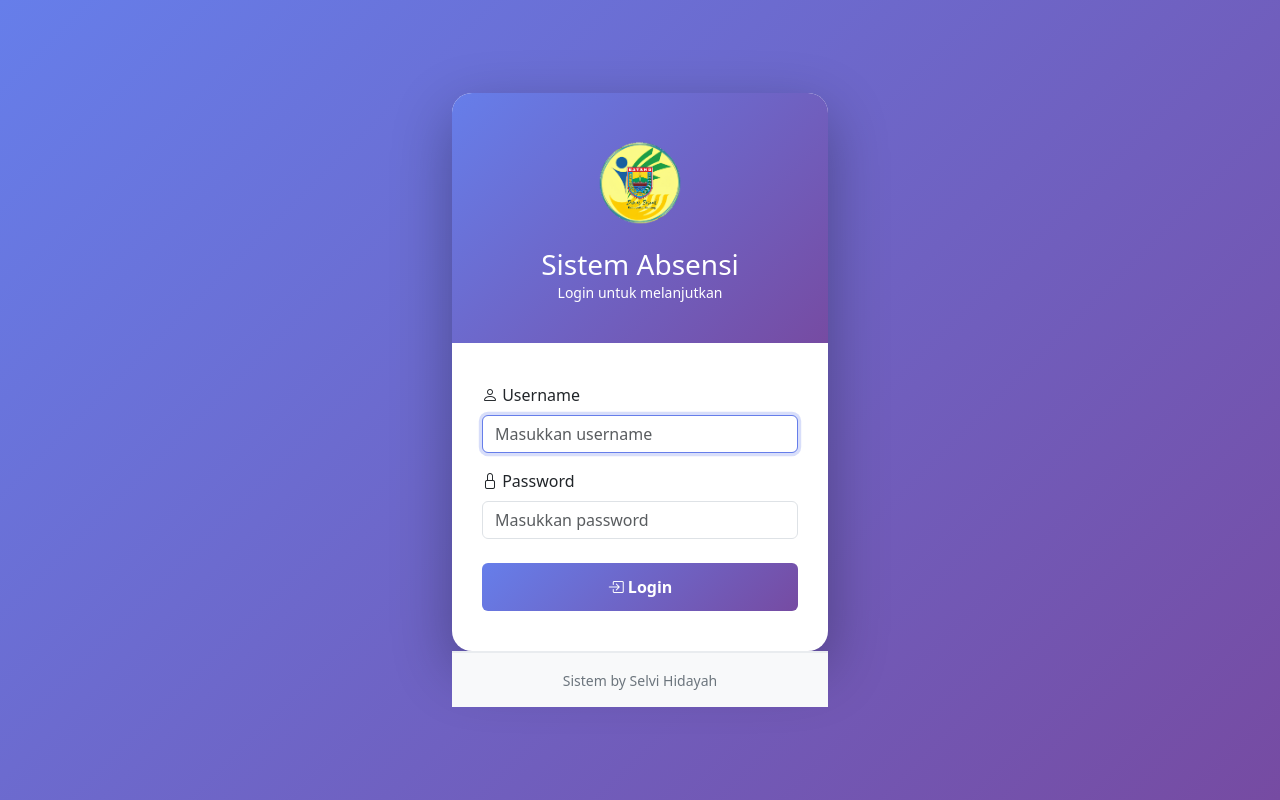
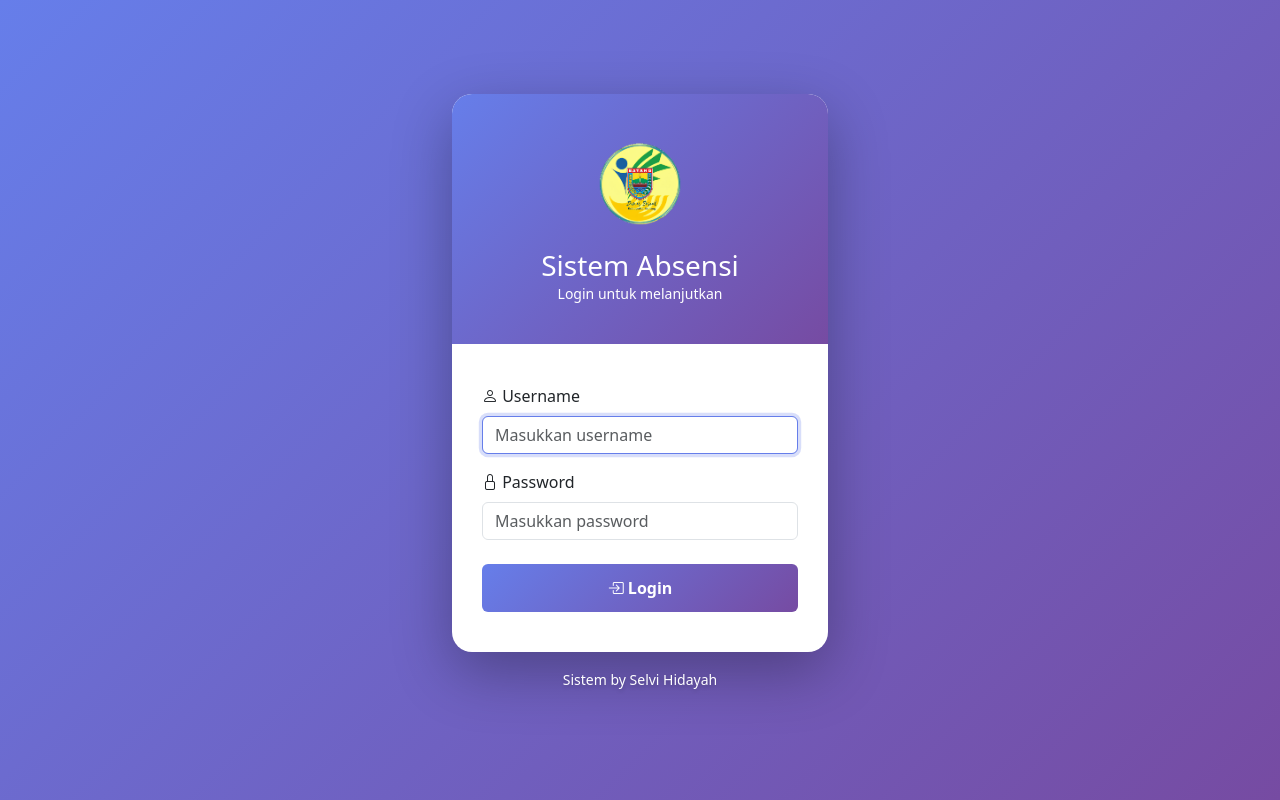
Before and after one commit to selvihdy31/presensiapeldinsos, a CodeIgniter 4 app: the page made by app/Views/auth/login.php in a window 1280 px wide. Run offline with PHP 8.4 and a stand-in for CodeIgniter, Linux system fonts and the light colour scheme; the template is opened without the code that fills it, so the values that code supplies are empty; some libraries are stand-ins or nearby versions.

Commit message:
update watermark

```diff
--- a/app/Views/auth/login.php
+++ b/app/Views/auth/login.php
@@ -69,13 +69,12 @@
         }
         .watermark {
             text-align: center;
-            padding: 15px 30px;
-            background: #f8f9fa;
-            border-top: 2px solid #e9ecef;
+            padding: 15px 0;
         }
         .watermark small {
-            color: #6c757d;
+            color: #ffffff;
             font-weight: 500;
+            text-shadow: 0 2px 4px rgba(0,0,0,0.2);
         }
     </style>
 </head>
@@ -139,7 +138,7 @@
             </small>
         </div> -->
         <div class="watermark">
-                <small>Sistem by Selvi Hidayah</small>
+            <small>Sistem by Selvi Hidayah</small>
         </div>
     </div>
     <script src="https://cdn.jsdelivr.net/npm/bootstrap@5.3.0/dist/js/bootstrap.bundle.min.js"></script>
```
